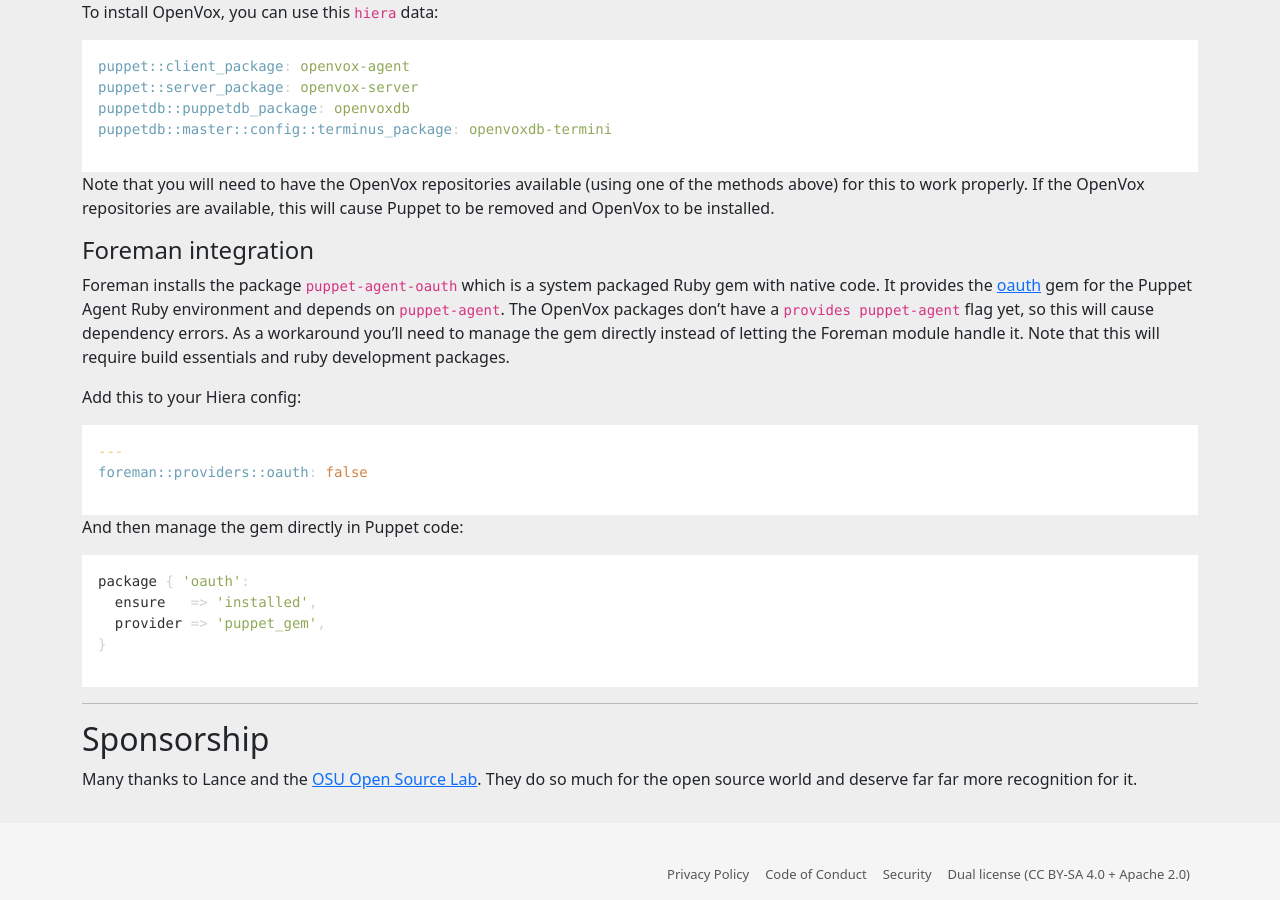
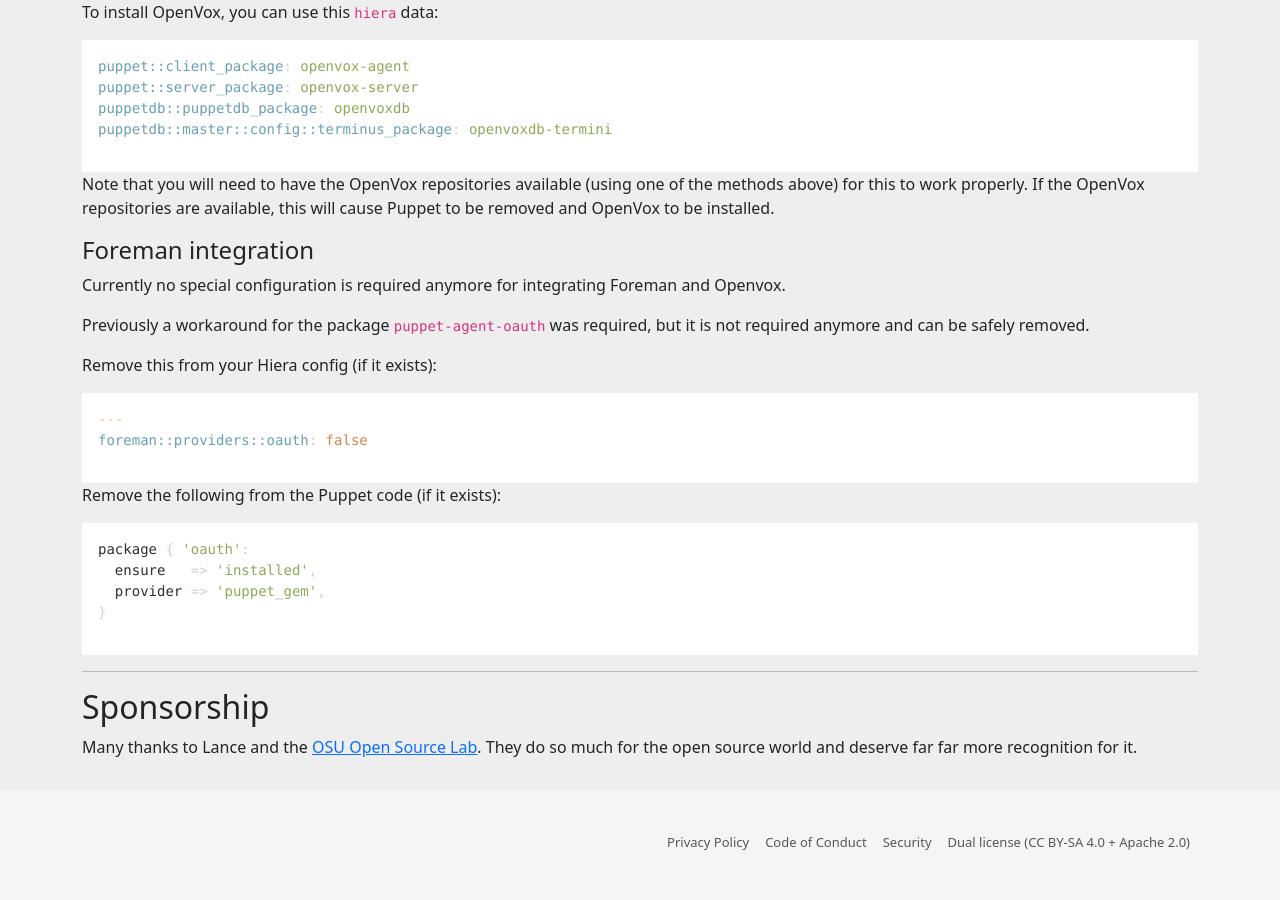
Before and after one commit to voxpupuli/voxpupuli.github.io, a Jekyll site: the page built from openvox/install.md, in a window 1280 px wide and 900 px high, scrolled down 2687 px. Built offline with Jekyll 4.4.1, drawn with Linux system fonts in a browser that asks for light colours; nearby versions of some CDN libraries; after the commit the page ends 3555 px from its top, so only the background shows below that.

Commit message:
feat: update foreman/openvox integration section
the woraround for package `package-agent-oauth` is not required anymore

````diff
--- a/openvox/install.md
+++ b/openvox/install.md
@@ -134,23 +134,20 @@
 Note that you will need to have the OpenVox repositories available (using one of the methods above) for this to work properly.
 If the OpenVox repositories are available, this will cause Puppet to be removed and OpenVox to be installed.
 
-
 #### Foreman integration
 
-Foreman installs the package `puppet-agent-oauth` which is a system packaged Ruby gem with native code.
-It provides the [oauth](https://rubygems.org/gems/oauth) gem for the Puppet Agent Ruby environment and depends on `puppet-agent`.
-The OpenVox packages don't have a `provides puppet-agent` flag yet, so this will cause dependency errors.
-As a workaround you'll need to manage the gem directly instead of letting the Foreman module handle it.
-Note that this will require build essentials and ruby development packages.
+Currently no special configuration is required anymore for integrating Foreman and Openvox.
 
-Add this to your Hiera config:
+Previously a workaround for the package `puppet-agent-oauth` was required, but it is not required anymore and can be safely removed.
+
+Remove this from your Hiera config (if it exists):
 
 ```yaml
 ---
 foreman::providers::oauth: false
 ```
 
-And then manage the gem directly in Puppet code:
+Remove the following from the Puppet code (if it exists):
 
 ```puppet
 package { 'oauth':
````
